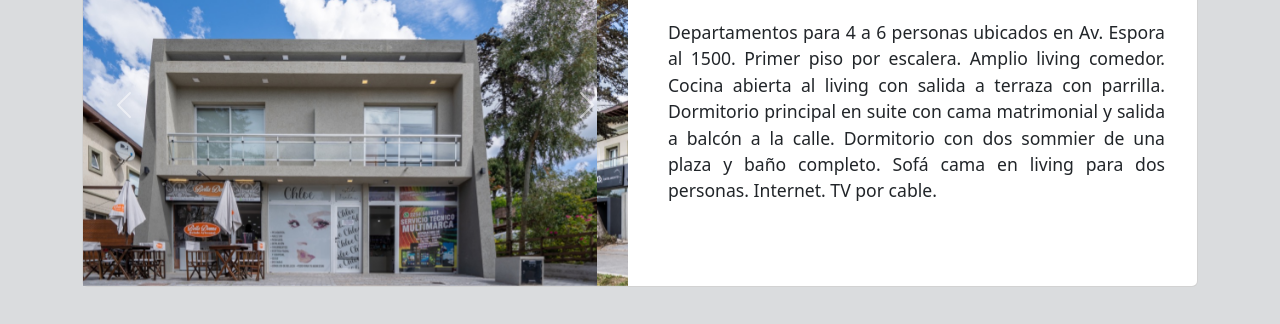
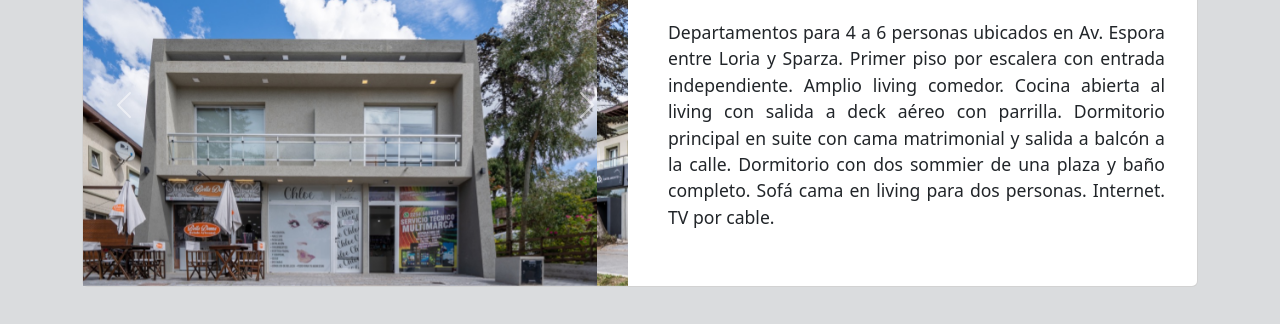
Before and after one commit to CariloServicios/DptosValeria, a plain HTML site: page index.html in a window 1280 px wide. Shown: the part 126-450 px from the top of the page. Drawn offline with nearby package versions, Linux system fonts and the light colour scheme.

Commit message:
modificación de descripción

```diff
--- a/index.html
+++ b/index.html
@@ -114,7 +114,7 @@
             <div class="col-md-6">
                 <div class="card-body">
                     <h1 class="card-title text-md-center mt-2">Departamentos en Valeria</h1>
-                    <p class="card-text parrafo">Departamentos para 4 a 6 personas ubicados en Av. Espora al 1500. Primer piso por escalera. Amplio living comedor. Cocina abierta al living con salida a terraza con parrilla.
+                    <p class="card-text parrafo">Departamentos para 4 a 6 personas ubicados en Av. Espora entre Loria y Sparza. Primer piso por escalera con entrada independiente. Amplio living comedor. Cocina abierta al living con salida a deck aéreo con parrilla.
                     Dormitorio principal en suite con cama matrimonial y salida a balcón a la calle. Dormitorio con dos sommier de una plaza y baño completo. Sofá cama en living para dos personas.
                     Internet. TV por cable.
                    </p>
```
